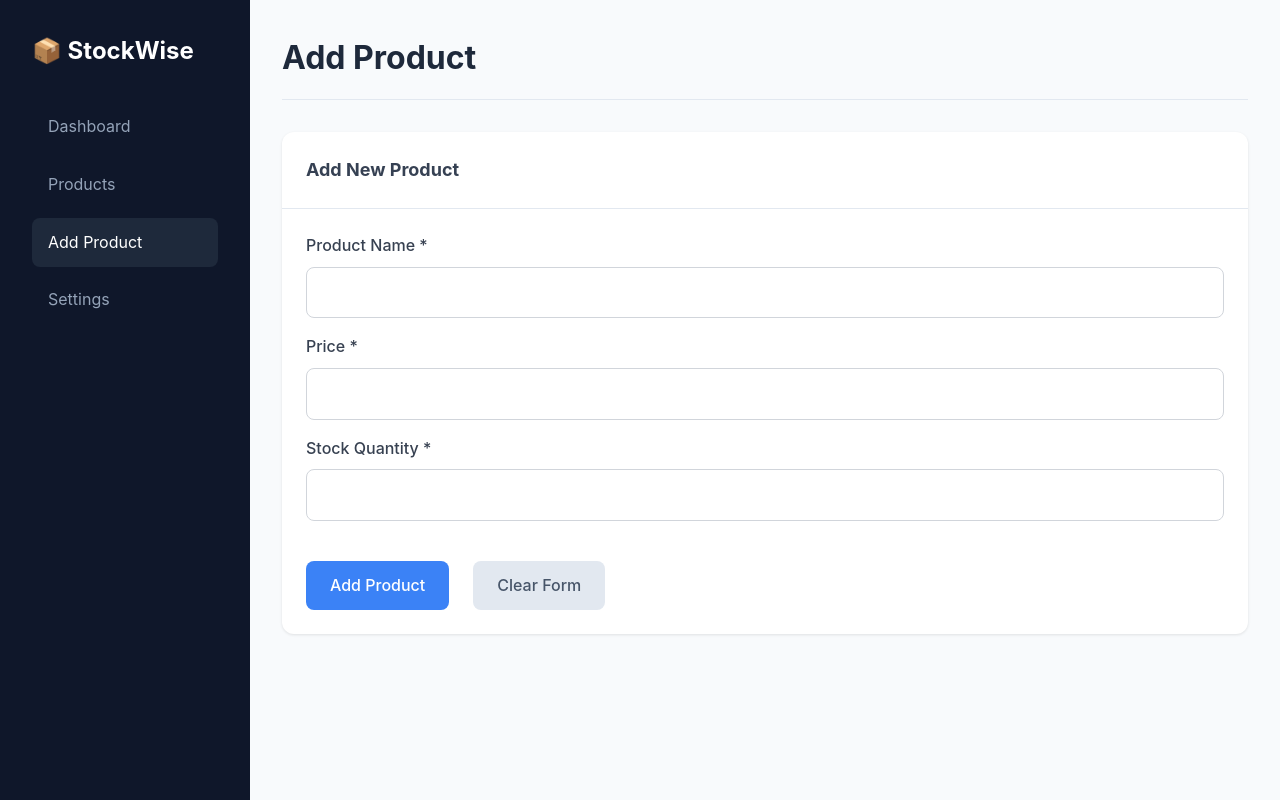
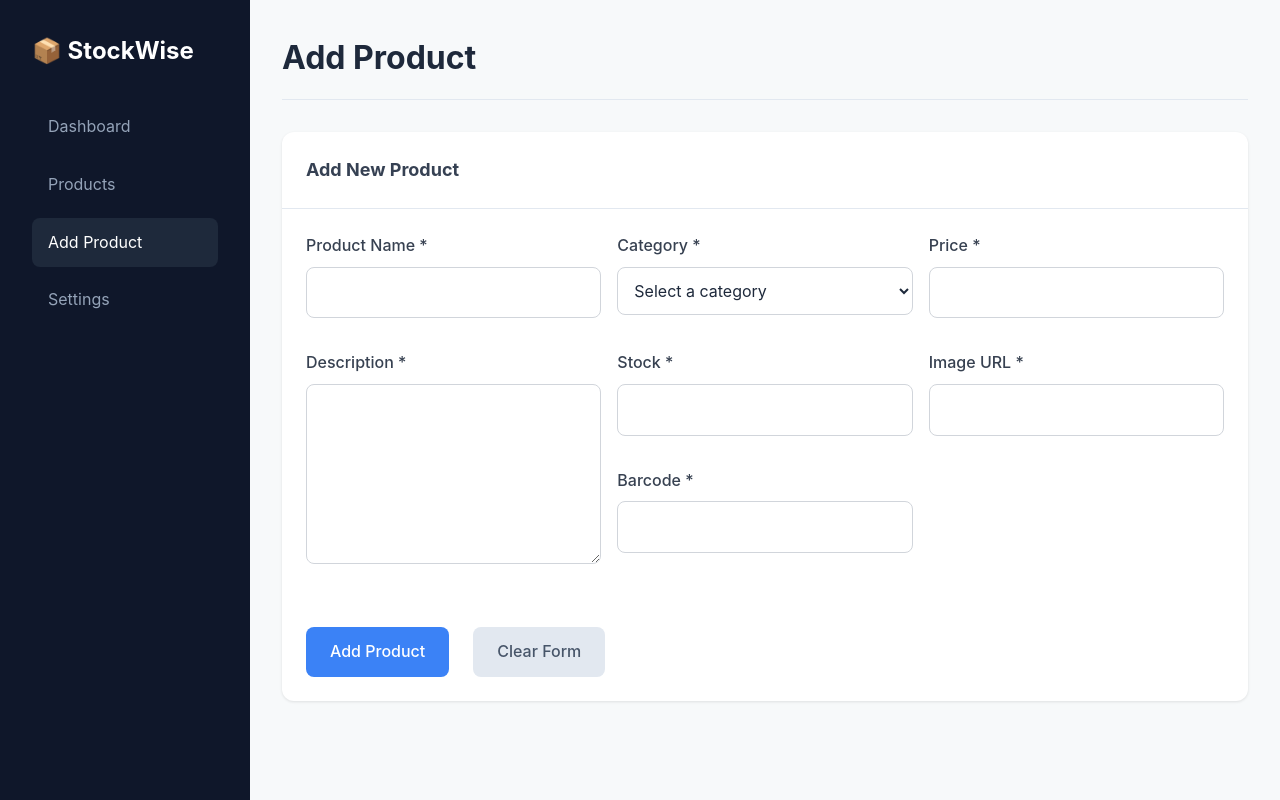
Before and after one commit to ShehaanN/StockWise-frontend, a React app: page /add-product in a window 1280 px wide. Built offline with nearby package versions, Linux system fonts and the light colour scheme; the HTML template or start-up script is replaced by a standard one.

Commit message:
feat: Update ProductForm and Settings page with validation and save functionality

```diff
--- a/src/App.css
+++ b/src/App.css
@@ -7,7 +7,7 @@
 body {
   font-family: -apple-system, BlinkMacSystemFont, "Segoe UI", Roboto, Oxygen,
     Ubuntu, Cantarell, sans-serif;
-  background: #f8fafc;
+  background: #f7f9fa;
   color: #1e293b;
   line-height: 1.6;
 }
--- a/src/components/ProductForm.jsx
+++ b/src/components/ProductForm.jsx
@@ -1,34 +1,50 @@
 import { useState } from "react";
-import api from "../services/api";
+// import api from "../services/api";
 import Sidebar from "./Sidebar";
 import { useNavigate } from "react-router-dom";
 
 const ProductForm = () => {
   const navigate = useNavigate();
-  const [product, setProduct] = useState({
-    name: "",
+  const [formData, setFormData] = useState({
+    productName: "",
+    category: "",
+    description: "",
     price: "",
     stock: "",
+    barcode: "",
+    imageUrl: "",
   });
+
+  const categories = ["Electronics", "Accessories", "Office", "Books"];
+  console.log(formData);
 
   const handleInputChange = (e) => {
     const { name, value } = e.target;
-    setProduct((prev) => ({
+    setFormData((prev) => ({
       ...prev,
       [name]: value,
     }));
   };
 
-  const handleSubmit = async (e) => {
-    e.preventDefault();
-    try {
-      await api.addProduct(product);
-      alert("Product added successfully");
-      setProduct({ name: "", price: "", stock: "" });
-      navigate("/products");
-    } catch (error) {
-      console.error("Failed to add product", error);
+  const handleSubmit = async () => {
+    if (!formData.productName || !formData.price || !formData.stock) {
+      alert(
+        "Please fill in all required fields (Product Name, Price, Stock Quantity)"
+      );
+      return;
     }
+
+    if (parseFloat(formData.price) <= 0) {
+      alert("Price must be greater than 0");
+      return;
+    }
+
+    if (parseInt(formData.stock) < 0) {
+      alert("Stock quantity cannot be negative");
+      return;
+    }
+
+    alert("Product saved successfully!");
   };
 
   return (
@@ -45,61 +61,141 @@ const ProductForm = () => {
             </h2>
           </div>
           <div className="card-body">
-            <form onSubmit={handleSubmit}>
+            <div>
+              <div
+                style={{
+                  display: "grid",
+                  gridTemplateColumns: "1fr 1fr 1fr",
+                  gap: "1rem",
+                }}
+              >
+                {/* product name */}
                 <div className="form-group">
                   <label className="form-label">Product Name *</label>
                   <input
                     type="text"
-                  name="name"
+                    name="productName"
                     className="form-input"
-                  value={product.name}
+                    value={formData.productName}
                     onChange={handleInputChange}
                     required
                   />
                 </div>
+                {/* product category */}
+                <div className="form-group">
+                  <label className="form-label">Category *</label>
+                  <select
+                    name="category"
+                    className="form-input"
+                    value={formData.category}
+                    onChange={handleInputChange}
+                    required
+                  >
+                    <option value="">Select a category</option>
+                    {categories.map((category) => (
+                      <option key={category} value={category}>
+                        {category}
+                      </option>
+                    ))}
+                  </select>
+                </div>
+                {/* product price */}
                 <div className="form-group">
                   <label className="form-label">Price *</label>
                   <input
                     type="number"
                     name="price"
                     className="form-input"
-                  value={product.price}
+                    value={formData.price}
                     onChange={handleInputChange}
                     step="0.01"
                     min="0"
                     required
                   />
                 </div>
+                {/* product description */}
                 <div className="form-group">
-                <label className="form-label">Stock Quantity *</label>
+                  <label className="form-label">Description *</label>
+                  <textarea
+                    type="text"
+                    name="description"
+                    rows="6"
+                    className="form-input"
+                    value={formData.description}
+                    onChange={handleInputChange}
+                    required
+                  />
+                </div>
+                <div style={{ gridColumn: "span 2" }}>
+                  <div
+                    style={{
+                      display: "grid",
+                      gridTemplateColumns: "1fr 1fr",
+                      gap: "1rem",
+                    }}
+                  >
+                    {/* Stock */}
+                    <div className="form-group">
+                      <label className="form-label">Stock *</label>
                       <input
                         type="number"
                         name="stock"
                         className="form-input"
-                  value={product.stock}
+                        value={formData.stock}
                         onChange={handleInputChange}
                         min="0"
                         required
                       />
                     </div>
+                    {/* image */}
+                    <div className="form-group">
+                      <label className="form-label">Image URL *</label>
+                      <input
+                        type="text"
+                        name="imageUrl"
+                        className="form-input"
+                        value={formData.imageUrl}
+                        onChange={handleInputChange}
+                        required
+                      />
+                    </div>
+                    {/* barcode */}
+                    <div className="form-group">
+                      <label className="form-label">Barcode *</label>
+                      <input
+                        type="text"
+                        name="barcode"
+                        className="form-input"
+                        value={formData.barcode}
+                        onChange={handleInputChange}
+                        required
+                      />
+                    </div>
+                  </div>
+                </div>
+              </div>
               <div
                 style={{ marginTop: "2.5rem", display: "flex", gap: "1rem" }}
               >
-                <button type="submit" className="btn btn-primary">
+                <button
+                  type="button"
+                  className="btn btn-primary"
+                  onClick={handleSubmit}
+                >
                   Add Product
                 </button>
                 <button
                   type="button"
                   className="btn btn-secondary"
                   onClick={() => {
-                    setProduct({ name: "", price: "", stock: "" });
+                    setFormData({ name: "", price: "", stock: "" });
                     navigate("/products");
                   }}
                 >
                   Clear Form
                 </button>
               </div>
-            </form>
+            </div>
           </div>
         </div>
       </div>
--- a/src/pages/ProductDetails.jsx
+++ b/src/pages/ProductDetails.jsx
@@ -1,6 +1,14 @@
 import { useParams, useNavigate } from "react-router-dom";
 
-import { ArrowLeft } from "lucide-react";
+import {
+  ArrowLeft,
+  Edit2,
+  Trash2,
+  TrendingUp,
+  Package,
+  DollarSign,
+  Calendar,
+} from "lucide-react";
 import Sidebar from "../components/Sidebar";
 import { useState } from "react";
 
@@ -76,6 +84,16 @@ const ProductDetails = () => {
         {/* Product Title with Metadata */}
         <div
           style={{
+            display: "flex",
+            justifyContent: "space-between",
+            alignItems: "flex-start",
+            marginBottom: "2rem",
+            paddingBottom: "1rem",
+            borderBottom: "1px solid #e2e8f0",
+          }}
+        >
+          <div
+            style={{
               marginBottom: "2rem",
               paddingBottom: "1rem",
               borderBottom: "1px solid #e2e8f0",
@@ -96,6 +114,26 @@ const ProductDetails = () => {
               SKU: {product.sku} | Created: {product.createdDate}
             </p>
           </div>
+          <div style={{ display: "flex", gap: "0.5rem" }}>
+            <button
+              className="btn btn-outline"
+              // onClick={handleEdit}
+              style={{ padding: "0.5rem 1rem" }}
+            >
+              <Edit2 size={18} />
+              {/* Edit Product */}
+            </button>
+            <button
+              // onClick={handleDelete}
+              className="btn btn-danger"
+              style={{ padding: "0.5rem 1rem" }}
+            >
+              <Trash2 size={18} />
+              {/* Delete */}
+            </button>
+          </div>
+        </div>
+
         {/* main grid */}
         <div className="product-details-main-grid">
           {/* Left Column - Product Details  */}
--- a/src/pages/Settings.jsx
+++ b/src/pages/Settings.jsx
@@ -87,6 +87,9 @@ const Settings = () => {
     }
   };
 
+  const handleSaveGeneral = () => {
+    alert("General settings saved successfully!");
+  };
   return (
     <div className="app-layout">
       <Sidebar activeItem="settings" />
@@ -94,7 +97,13 @@ const Settings = () => {
         {/* page header */}
         <div className="page-header">
           <h1 className="page-title">Settings</h1>
-          <button className="btn btn-primary">
+          <button
+            className="btn btn-primary"
+            onClick={() => {
+              if (activeTab === "general") handleSaveGeneral();
+              else if (activeTab === "account") handleChangePassword();
+            }}
+          >
             <Save size={20} /> Save Changes
           </button>
         </div>
```
Lines whose indentation alone changed are shown as unchanged.
